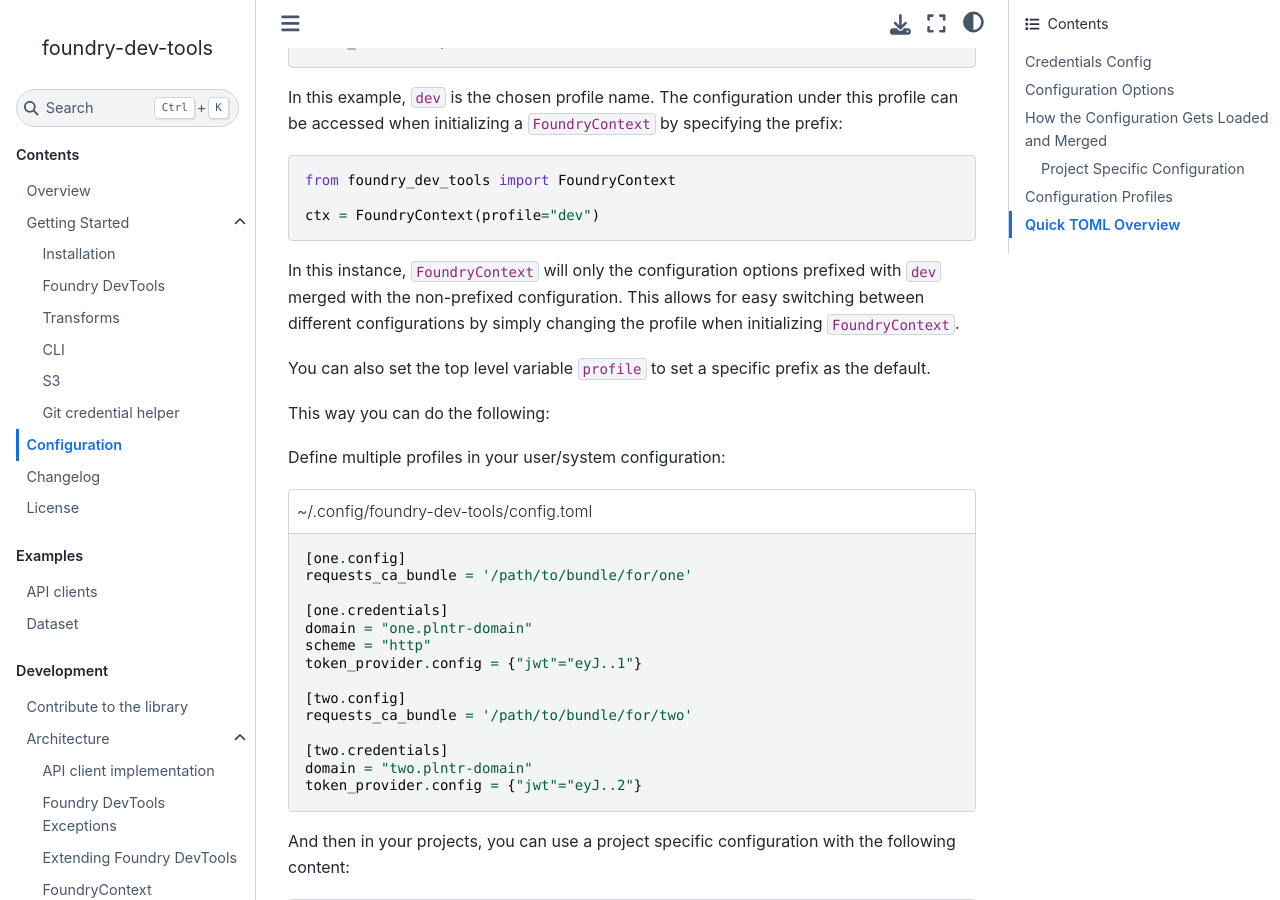
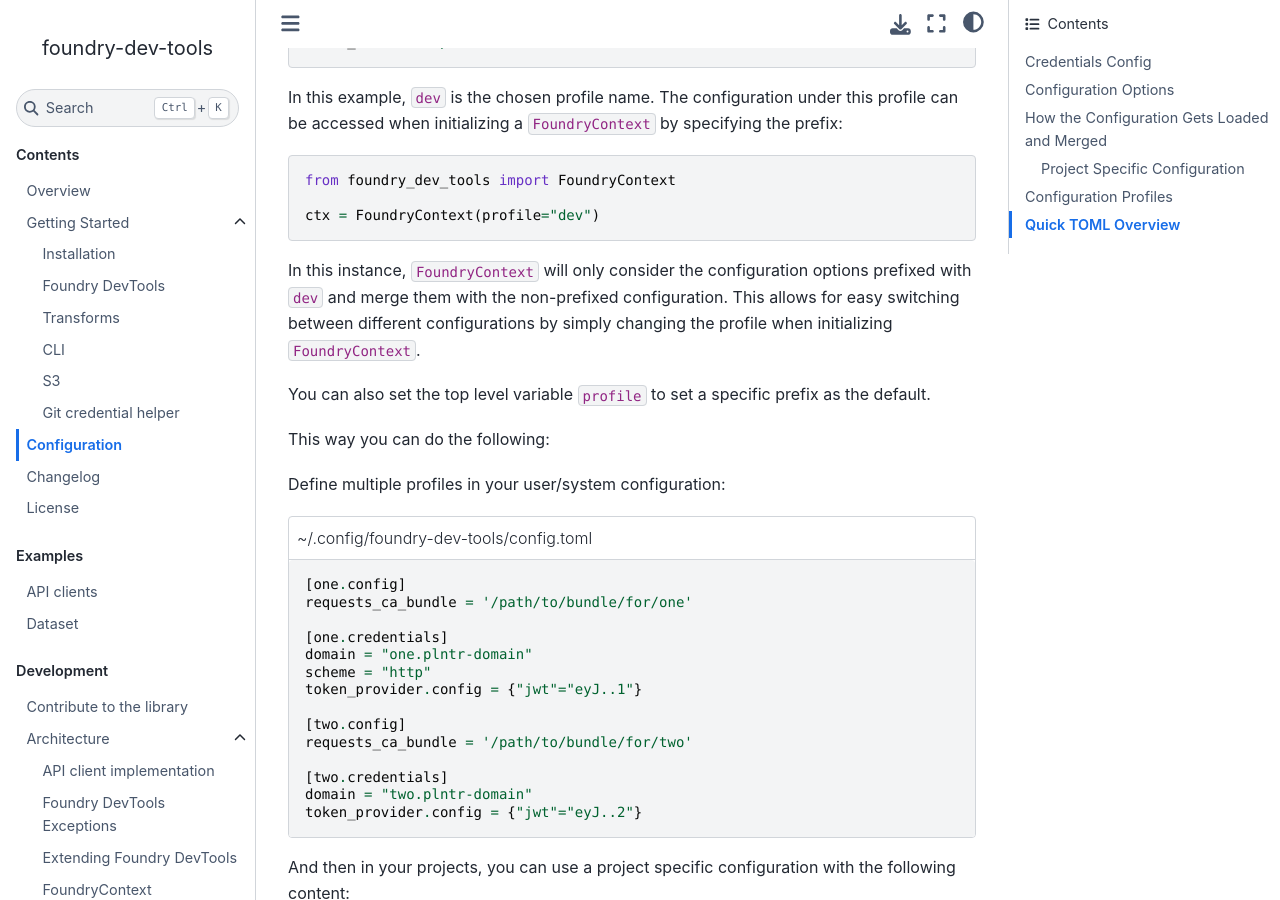
Before and after one commit to emdgroup/foundry-dev-tools, a Sphinx documentation site: the page built from docs/configuration.md, in a window 1280 px wide and 900 px high, scrolled down 3321 px. Built offline with Sphinx 7.4.7 and the Sphinx Book theme 1.1.4, drawn with Linux system fonts in a browser that asks for light colours; pages that are not in the unit, such as notebooks, are missing from menus; the version number is read from the project's files by our own code; some of the changed text lies outside the part shown.

Commit message:
fix(docs): correct spelling mistakes

````diff
--- a/docs/configuration.md
+++ b/docs/configuration.md
@@ -154,7 +154,7 @@ from foundry_dev_tools import FoundryContext
 ctx = FoundryContext(profile="dev")
 ```
 
-In this instance, `FoundryContext` will only the configuration options prefixed with `dev` merged with the non-prefixed configuration. This allows for easy switching between different configurations by simply changing the profile when initializing `FoundryContext`.
+In this instance, `FoundryContext` will only consider the configuration options prefixed with `dev` and merge them with the non-prefixed configuration. This allows for easy switching between different configurations by simply changing the profile when initializing `FoundryContext`.
 
 You can also set the top level variable `profile` to set a specific prefix as the default.
 
````
Also changed, not shown: other parts of docs/configuration.md (+2 -2 lines), docs/dev/architecture/api_client_implementation.md (+1 -1 lines).
